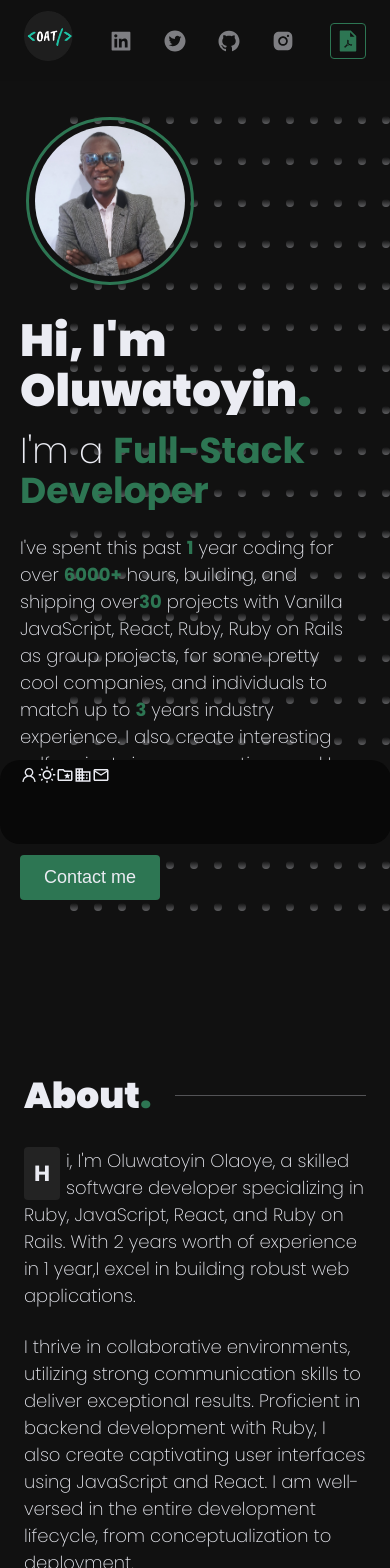
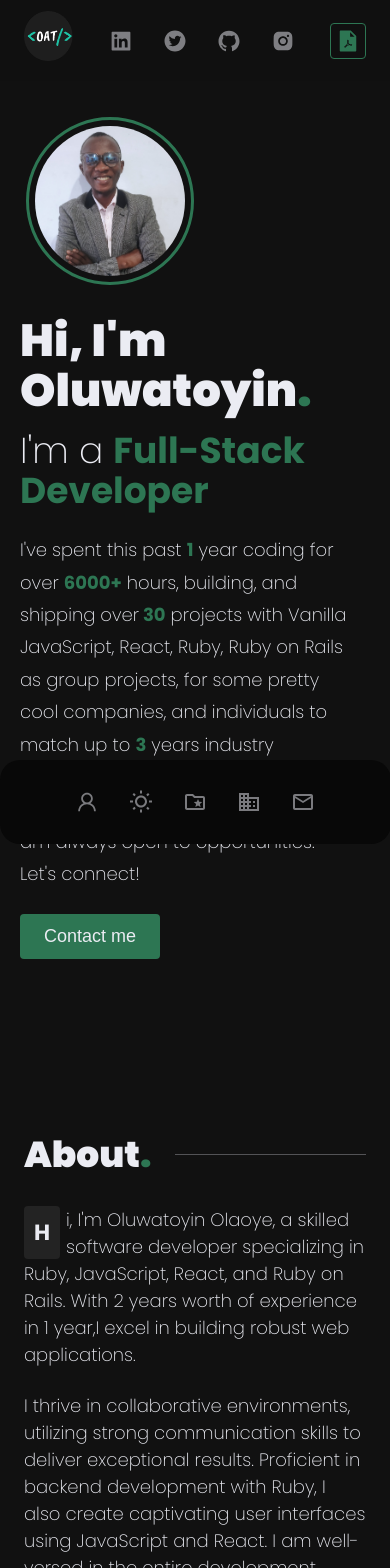
Before and after one commit to AbayomiOlaoye/web-portfolio, a Next.js app: page / in a window 390 px wide. Shown: the top 1568 px of the page. Built offline with nearby package versions, Linux system fonts and the light colour scheme.

Commit message:
Fix navigation issues

```diff
--- a/components/home/about/About.tsx
+++ b/components/home/about/About.tsx
@@ -11,39 +11,39 @@ export const About = () => {
       <SectionHeader title="About" dir="l" />
       <div className={styles.about}>
         <div>
-          <Reveal>
+          {/* <Reveal> */}
             <p className={`${styles.aboutText} ${styles.highlightFirstLetter}`}>
               Hi, I&apos;m Oluwatoyin Olaoye, a skilled software developer specializing in Ruby, JavaScript, React,
               and Ruby on Rails. With 2 years worth of experience in 1 year,I excel in building robust web applications.
              </p>
-          </Reveal>
-          <Reveal>
+          {/* </Reveal> */}
+          {/* <Reveal> */}
             <p className={styles.aboutText}>
               I thrive in collaborative environments, utilizing strong communication skills to deliver exceptional results.
               Proficient in backend development with Ruby, I also create captivating user interfaces using JavaScript and React.
               I am well-versed in the entire development lifecycle, from conceptualization to deployment.
             </p>
-          </Reveal>
-          <Reveal>
+          {/* </Reveal>
+          <Reveal> */}
             <p className={styles.aboutText}>
               I prioritize clean and maintainable code, following best practices and test-driven development. I am
               adaptable and embrace agile methodologies to meet changing requirements and deliver high-quality software.
             </p>
-          </Reveal>
-          <Reveal>
+          {/* </Reveal>
+          <Reveal> */}
             <p className={styles.aboutText}>
               When I&apos;m not coding, I&apos;m picking up concepts about design and Data Structures, or you could check for me at The Emirate Stadium.
               I am probably enjoying Football in England. 🤓
             </p>
-          </Reveal>
-          <Reveal>
+          {/* </Reveal>
+          <Reveal> */}
             <p className={styles.aboutText}>
               I&apos;m always looking for new challenges and opportunities to merge my passion for learning new things and my love for solving problems.
-              If you&apos;re interested in working together or have any question, please don&apos;t hesitate to get in touch!
+              If you&apos;re interested in working together or have any questions, please don&apos;t hesitate to get in touch!
               🔗
             </p>
-          </Reveal>
-          <Reveal>
+          {/* </Reveal>
+          <Reveal> */}
             <div className={styles.links}>
               <div className={styles.linksText}>
                 <span>We can connect via </span>
@@ -51,7 +51,7 @@ export const About = () => {
               </div>
               <MyLinks />
             </div>
-          </Reveal>
+          {/* </Reveal> */}
         </div>
         <Stats />
       </div>
--- a/components/home/hero/Hero.tsx
+++ b/components/home/hero/Hero.tsx
@@ -11,32 +11,32 @@ export const Hero = () => {
     <section className={`section-wrapper ${styles.hero}`}>
       <div className={styles.heroGrid}>
         <div className={styles.copyWrapper}>
-          <Reveal>
+          {/* <Reveal> */}
             <h1 className={styles.title}>
               Hi, I&apos;m Oluwatoyin<span>.</span>
             </h1>
-          </Reveal>
-          <Reveal>
+          {/* </Reveal>
+          <Reveal> */}
             <h2 className={styles.subTitle}>
               I&apos;m a <span>Full-Stack Developer</span>
             </h2>
-          </Reveal>
-          <Reveal>
+          {/* </Reveal>
+          <Reveal> */}
             <p className={styles.aboutCopy}>
               I&apos;ve spent this past <span>1</span> year coding for over <span>6000+</span> hours, building, and shipping over
-              <span>30</span> projects with Vanilla JavaScript, React, Ruby, Ruby on Rails as group projects, for
+              <span> 30</span> projects with Vanilla JavaScript, React, Ruby, Ruby on Rails as group projects, for
               some pretty cool companies, and individuals to match up to <span>3</span> years industry experience.
               I also create interesting self projects in my spare time, and I am always open to opportunities.
               Let&apos;s connect!
             </p>
-          </Reveal>
-          <Reveal>
+          {/* </Reveal>
+          <Reveal> */}
             <StandardButton
               onClick={() => document.getElementById("contact")?.scrollIntoView()}
             >
               Contact me
             </StandardButton>
-          </Reveal>
+          {/* </Reveal> */}
         </div>
         <motion.div
           initial={{ y: -30, opacity: 0 }}
@@ -52,7 +52,7 @@ export const Hero = () => {
           />
         </motion.div>
       </div>
-      <DotGrid />
+      {/* <DotGrid /> */}
     </section>
   );
 };
--- a/components/home/hero/hero.module.scss
+++ b/components/home/hero/hero.module.scss
@@ -47,6 +47,7 @@
   margin: 2.4rem 0;
   width: 95%;
   font-weight: 200;
+  line-height: 1.8;
 
   & span {
     font-weight: bold;
@@ -84,7 +85,8 @@
   flex-wrap: nowrap;
   flex-direction: row;
   align-items: center;
-  justify-content: space-between;
+  justify-content: center;
+
 
   @media (max-width: 980px) {
     flex-direction: column-reverse;
--- a/components/nav/sidebar.module.scss
+++ b/components/nav/sidebar.module.scss
@@ -20,33 +20,7 @@
 
 .sideBar {
   background: var(--background-dark);
-  flex-direction: row;
-  height: 9vh;
-  width: 90vw;
-  left: 0;
-  top: 70%;
-  gap: 3rem;
-  justify-content: center;
-  align-items: center;
 
-  a {
-    transition: 0.1s all;
-    width: 100%;
-
-    &:hover {
-      border-right: none;
-      // border-bottom: 1px solid var(--brand);
-    }
-  }
-
-  .selected {
-    background: var(--background);
-    opacity: 1;
-  }
-
-  @media screen and (min-width: 768px) {
-    background: var(--background-dark);
-    width: 60px;
   height: 100vh;
 
   position: sticky;
@@ -56,8 +30,8 @@
 
   display: flex;
   flex-direction: column;
-    justify-content: flex-start;
-    gap:0;
+  justify-content: center;
+  gap: 2rem;
   align-items: center;
   overflow-y: scroll;
 
@@ -73,25 +47,62 @@
     font-size: var(--text-sm);
     font-weight: 200;
     display: flex;
+    font-size: 24px;
     align-items: center;
     justify-content: center;
     opacity: 0.5;
 
+    border-right: 1px solid transparent;
+
     transition: 0.1s all;
     width: 100%;
+
   }
 
-  a:hover {
-    background: var(--background);
-    // border-right: 1px solid var(--brand);
-    opacity: 1;
-  }
+
 
   .selected {
     background: var(--background);
     border-right: 1px solid var(--brand);
     opacity: 1;
   }
+
+  @media screen and (max-width: 767px) {
+    flex-direction: row;
+    height: 9vh;
+    width: 90vw;
+    left: 0;
+    top: 70%;
+    gap: 3rem;
+    justify-content: center;
+    align-items: center;
+
+    a {
+      writing-mode: unset;
+      height: max-content;
+      flex-shrink: unset;
+      border-right: none;
+      width: max-content;
+      height: max-content;
+
+      &:hover {
+        background: var(--background);
+        border-right: 1px solid var(--brand);
+        opacity: 1;
+      }
+    }
+
+    .selected {
+      border-top: 1px solid var(--brand);
+      border-radius: 50%;
+      background-color: var(--brand);
+      padding: 1rem;
+      color: var(--background);
+    }
+  }
+
+  @media screen and (min-width: 768px) {
+    gap: 0;
   }
 }
 
```
Lines whose indentation alone changed are shown as unchanged.
